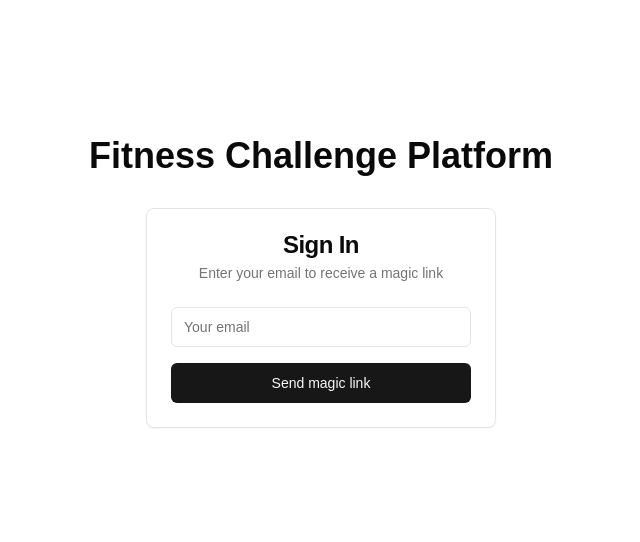
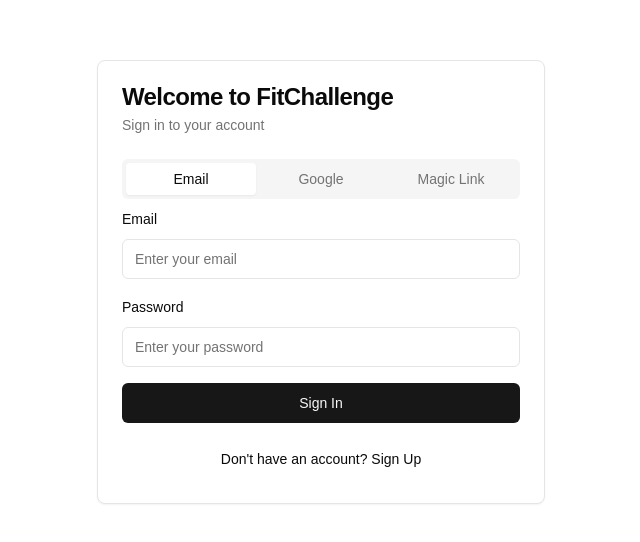
Before and after one commit to tanujpatra228/fitness-challenge, a Next.js app: page / in a window 1280 px wide. Shown: the part 118-660 px from the top of the page, without its empty margins (319-959 px from the left). Built offline with nearby package versions, Linux system fonts and the light colour scheme; no server answers.

Commit message:
Working on oAuth

```diff
--- a/src/app/page.tsx
+++ b/src/app/page.tsx
@@ -20,11 +20,6 @@ export default function Home() {
   }
 
   return (
-    <div className="flex flex-col items-center justify-center min-h-screen py-2">
-      <main className="flex flex-col items-center justify-center w-full flex-1 px-6 md:px-20 text-center">
-        <h1 className="text-4xl font-bold mb-8">Fitness Challenge Platform</h1>
-        <Auth />
-      </main>
-    </div>
+    <Auth />
   )
 }
--- a/src/components/Auth.tsx
+++ b/src/components/Auth.tsx
@@ -1,50 +1,153 @@
 "use client"
 
-import type React from "react"
-
+import { Button } from "@/src/components/ui/button"
+import { Card, CardContent, CardDescription, CardHeader, CardTitle } from "@/src/components/ui/card"
+import { Input } from "@/src/components/ui/input"
+import { Label } from "@/src/components/ui/label"
+import { Tabs, TabsContent, TabsList, TabsTrigger } from "@/src/components/ui/tabs"
+import { signInWithEmail, signInWithGoogle, signInWithMagicLink, signUpWithEmail } from "@/src/services/auth.services"
+import { useRouter } from "next/navigation"
 import { useState } from "react"
-import { supabase } from "@/src/utils/supabase"
-import { Button } from "@/src/components/ui/button"
-import { Input } from "@/src/components/ui/input"
-import { Card, CardContent, CardDescription, CardHeader, CardTitle } from "@/src/components/ui/card"
 import { toast } from "sonner"
 
 export default function Auth() {
-  const [loading, setLoading] = useState(false)
-  const [email, setEmail] = useState("")
+  const router = useRouter();
+  const [isLoading, setIsLoading] = useState(false);
+  const [email, setEmail] = useState("");
+  const [password, setPassword] = useState("");
+  const [isSignUp, setIsSignUp] = useState(false);
 
-  const handleLogin = async (e: React.FormEvent) => {
-    e.preventDefault()
-    setLoading(true)
-    const { error } = await supabase.auth.signInWithOtp({ email })
-    if (error) {
-      toast.error(error.message)
+  const handleEmailAuth = async (e: React.FormEvent) => {
+    e.preventDefault();
+    setIsLoading(true);
+
+    try {
+      if (isSignUp) {
+        await signUpWithEmail(email, password);
+        toast.success("Check your email to confirm your account!");
       } else {
-      toast.success("Check your email for the login link!")
+        await signInWithEmail(email, password);
+        router.push("/challenges");
       }
-    setLoading(false)
+    } catch (error: any) {
+      toast.error(error.message);
+    } finally {
+      setIsLoading(false);
     }
+  };
+
+  const handleGoogleAuth = async () => {
+    setIsLoading(true);
+    try {
+      await signInWithGoogle();
+    } catch (error: any) {
+      toast.error(error.message);
+      setIsLoading(false);
+    }
+  };
+
+  const handleMagicLink = async (e: React.FormEvent) => {
+    e.preventDefault();
+    setIsLoading(true);
+
+    try {
+      await signInWithMagicLink(email);
+      toast.success("Check your email for the magic link!");
+    } catch (error: any) {
+      toast.error(error.message);
+    } finally {
+      setIsLoading(false);
+    }
+  };
 
   return (
-    <Card className="w-[350px]">
+    <div className="min-h-screen bg-background flex flex-col items-center justify-center p-4">
+      <div className="w-full max-w-md space-y-4">
+        <Card>
           <CardHeader>
-        <CardTitle>Sign In</CardTitle>
-        <CardDescription>Enter your email to receive a magic link</CardDescription>
+            <CardTitle>Welcome to FitChallenge</CardTitle>
+            <CardDescription>
+              {isSignUp ? "Create your account" : "Sign in to your account"}
+            </CardDescription>
           </CardHeader>
           <CardContent>
-        <form onSubmit={handleLogin} className="space-y-4">
+            <Tabs defaultValue="email" className="w-full">
+              <TabsList className="grid w-full grid-cols-3">
+                <TabsTrigger value="email">Email</TabsTrigger>
+                <TabsTrigger value="google">Google</TabsTrigger>
+                <TabsTrigger value="magic">Magic Link</TabsTrigger>
+              </TabsList>
+
+              <TabsContent value="email">
+                <form onSubmit={handleEmailAuth} className="space-y-4">
+                  <div className="space-y-2">
+                    <Label htmlFor="email">Email</Label>
                     <Input
+                      id="email"
                       type="email"
-            placeholder="Your email"
+                      placeholder="Enter your email"
                       value={email}
                       onChange={(e) => setEmail(e.target.value)}
                       required
                     />
-          <Button type="submit" className="w-full" disabled={loading}>
-            {loading ? "Loading..." : "Send magic link"}
+                  </div>
+                  <div className="space-y-2">
+                    <Label htmlFor="password">Password</Label>
+                    <Input
+                      id="password"
+                      type="password"
+                      placeholder="Enter your password"
+                      value={password}
+                      onChange={(e) => setPassword(e.target.value)}
+                      required
+                    />
+                  </div>
+                  <Button type="submit" className="w-full" disabled={isLoading}>
+                    {isLoading ? "Loading..." : isSignUp ? "Sign Up" : "Sign In"}
+                  </Button>
+                  <Button
+                    type="button"
+                    variant="ghost"
+                    className="w-full"
+                    onClick={() => setIsSignUp(!isSignUp)}
+                  >
+                    {isSignUp ? "Already have an account? Sign In" : "Don't have an account? Sign Up"}
                   </Button>
                 </form>
+              </TabsContent>
+
+              <TabsContent value="google">
+                <Button
+                  onClick={handleGoogleAuth}
+                  className="w-full"
+                  disabled={isLoading}
+                >
+                  {isLoading ? "Loading..." : "Continue with Google"}
+                </Button>
+              </TabsContent>
+
+              <TabsContent value="magic">
+                <form onSubmit={handleMagicLink} className="space-y-4">
+                  <div className="space-y-2">
+                    <Label htmlFor="magic-email">Email</Label>
+                    <Input
+                      id="magic-email"
+                      type="email"
+                      placeholder="Enter your email"
+                      value={email}
+                      onChange={(e) => setEmail(e.target.value)}
+                      required
+                    />
+                  </div>
+                  <Button type="submit" className="w-full" disabled={isLoading}>
+                    {isLoading ? "Loading..." : "Send Magic Link"}
+                  </Button>
+                </form>
+              </TabsContent>
+            </Tabs>
           </CardContent>
         </Card>
-  )
+      </div>
+    </div>
+  );
 }
--- a/src/components/AuthProvider.tsx
+++ b/src/components/AuthProvider.tsx
@@ -55,6 +55,10 @@ export const AuthProvider: React.FC<{ children: React.ReactNode }> = ({ children
     // Listen for auth changes
     useEffect(() => {
         const { data: { subscription } } = supabase.auth.onAuthStateChange(async (_event, session) => {
+            if (_event === "SIGNED_OUT") {
+                setSession(null);
+                return;
+            }
             if (session?.user) {
                 const profile = await getProfile(session.user.id);
                 setSession({...session, profile});
--- a/src/components/Header.tsx
+++ b/src/components/Header.tsx
@@ -7,11 +7,18 @@ import { LogOut, User } from "lucide-react"
 import Link from "next/link"
 import { Logo } from "@/src/components/ui/logo"
 import { getAvatar } from "../lib/userAvatars"
+import { useRouter } from "next/navigation"
 
 export default function Header() {
   const { session, signOut } = useAuth();
+  const router = useRouter();
   const user = session?.user;
   const profile = session?.profile;
+
+  function handleSignOut() {
+    signOut();
+    router.push("/");
+  }
 
   return (
     <header className="sticky top-0 z-50 w-full px-4 border-b bg-background/95 backdrop-blur supports-[backdrop-filter]:bg-background/60">
@@ -33,7 +40,7 @@ export default function Header() {
               <Button
                 variant="ghost"
                 size="sm"
-                onClick={() => signOut()}
+                onClick={handleSignOut}
                 className="gap-2 hover-lift"
               >
                 <LogOut className="h-4 w-4" />
```
Lines whose indentation alone changed are shown as unchanged.
